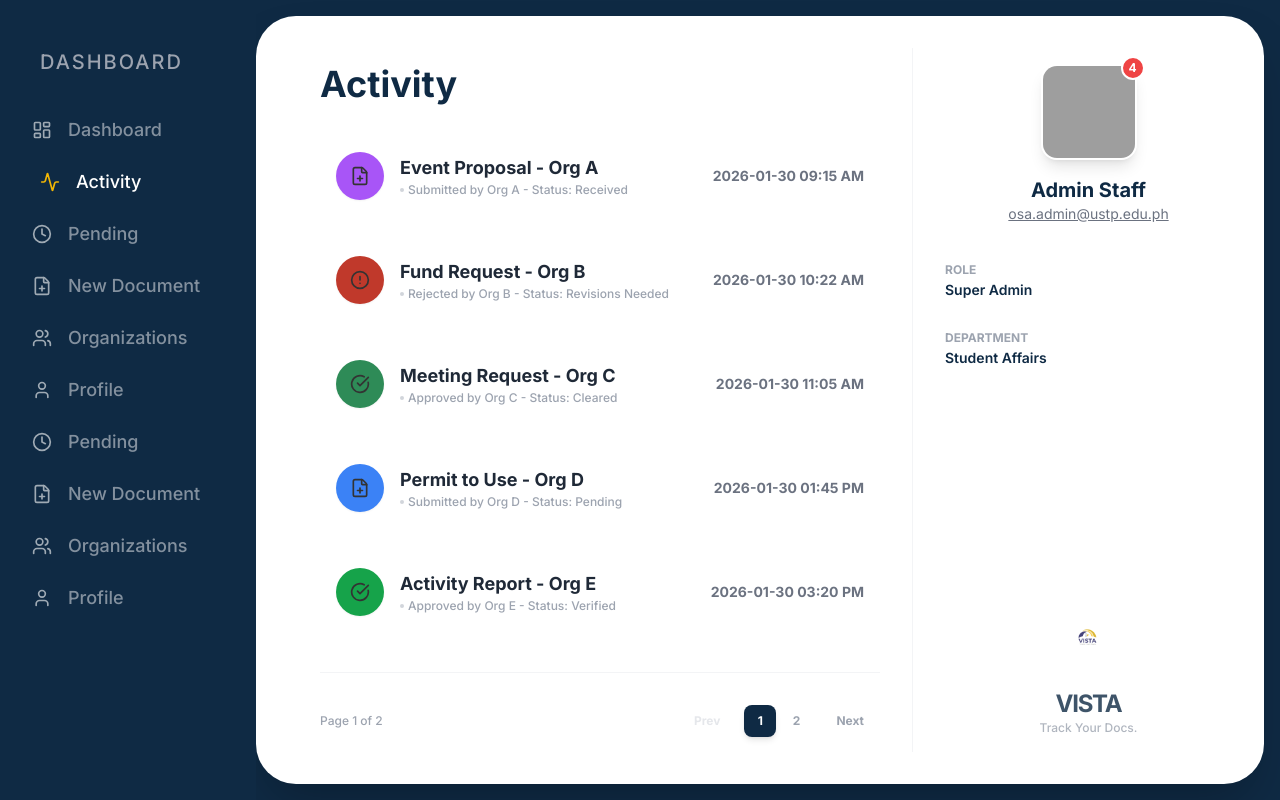
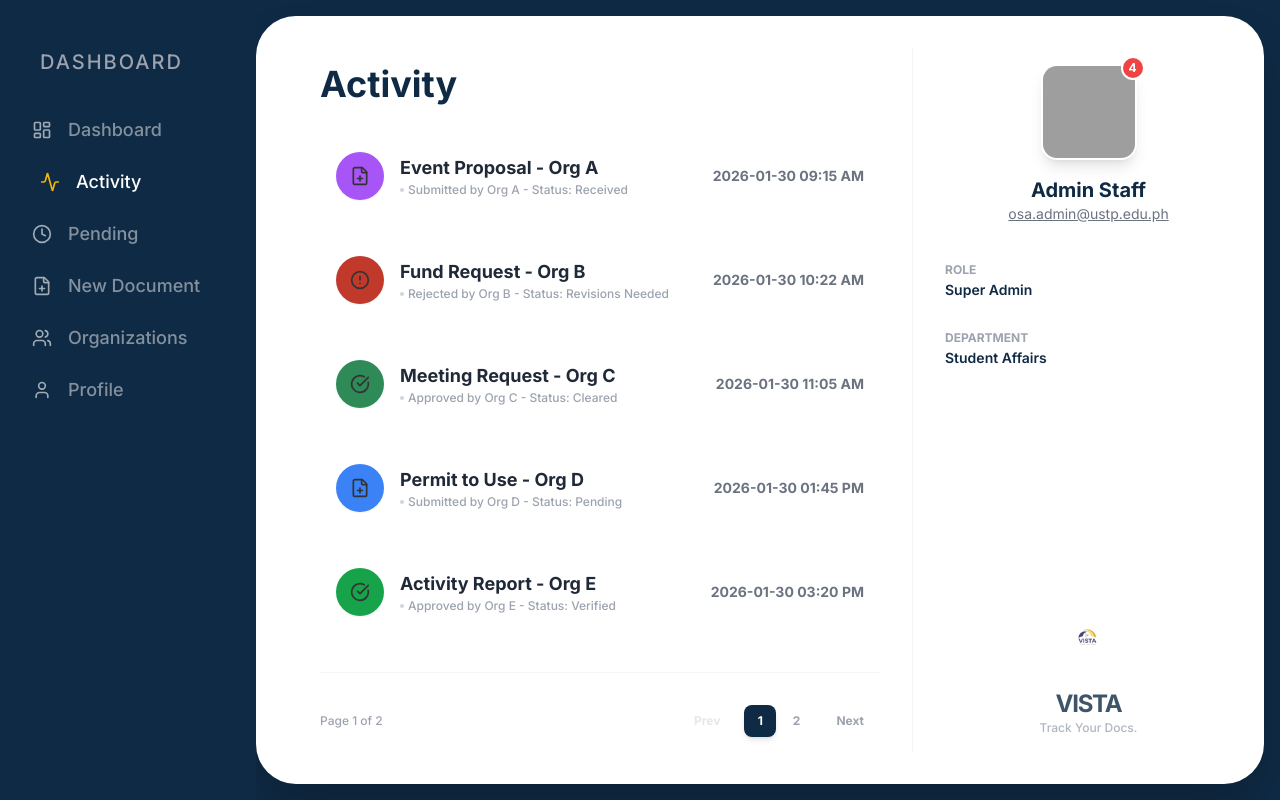
Before and after one commit to Purple-House-ni-JD/hackathon, a React (Vite) app in the folder hack-frontend/: page /activity in a window 1280 px wide. Built offline with nearby package versions, Linux system fonts and the light colour scheme; grey boxes are pictures that could not be loaded.

Commit message:
Update ActivityPage.tsx

```diff
--- a/hack-frontend/src/pages/admin/ActivityPage.tsx
+++ b/hack-frontend/src/pages/admin/ActivityPage.tsx
@@ -173,14 +173,6 @@ const ActivityPage = () => {
               navigate("/profile");
             }}
           />
-          <NavItem icon={<Clock size={20} />} label="Pending" />
-          <NavItem
-            icon={<FilePlus size={20} />}
-            label="New Document"
-            onClick={() => navigate("/docs")}
-          />
-          <NavItem icon={<Users size={20} />} label="Organizations" />
-          <NavItem icon={<User size={20} />} label="Profile" />
         </nav>
         {/* MOBILE PROFILE */}
         <div className="lg:hidden mt-auto border-t border-white/10 pt-8">
```
